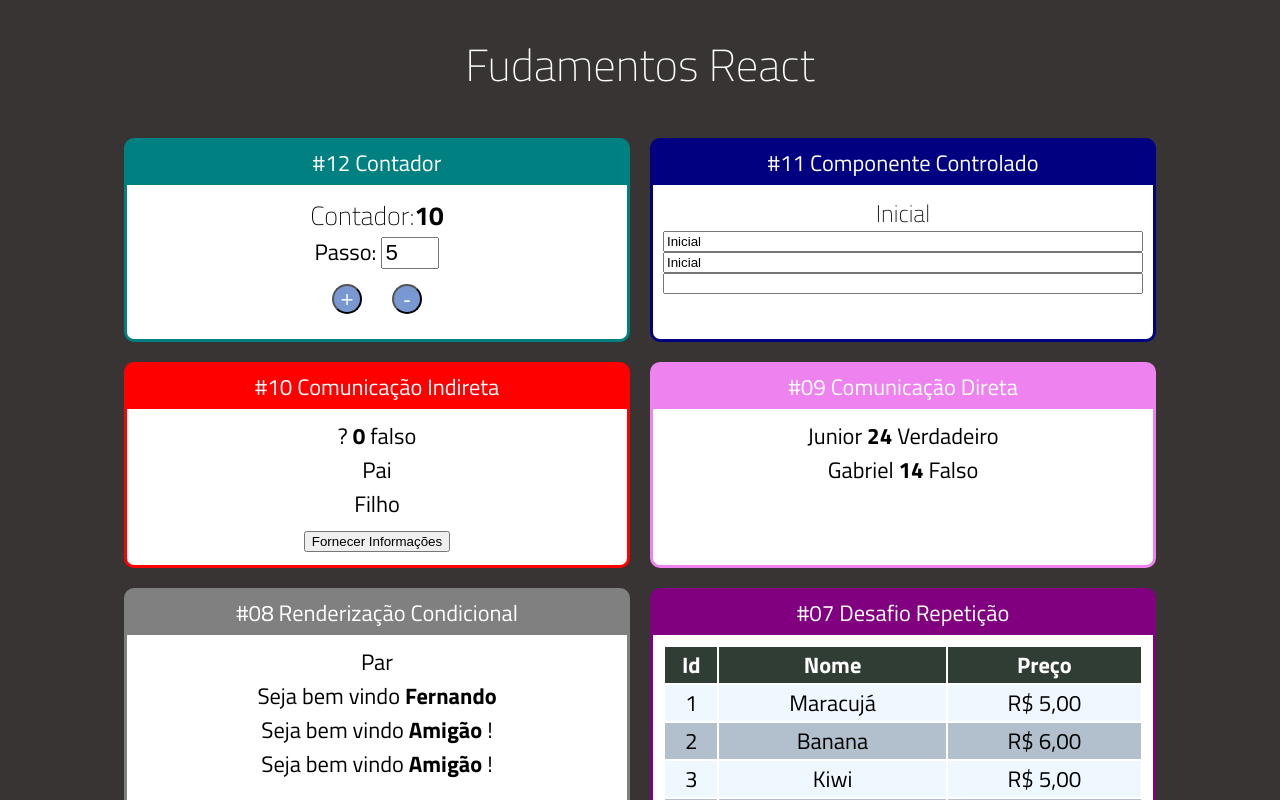
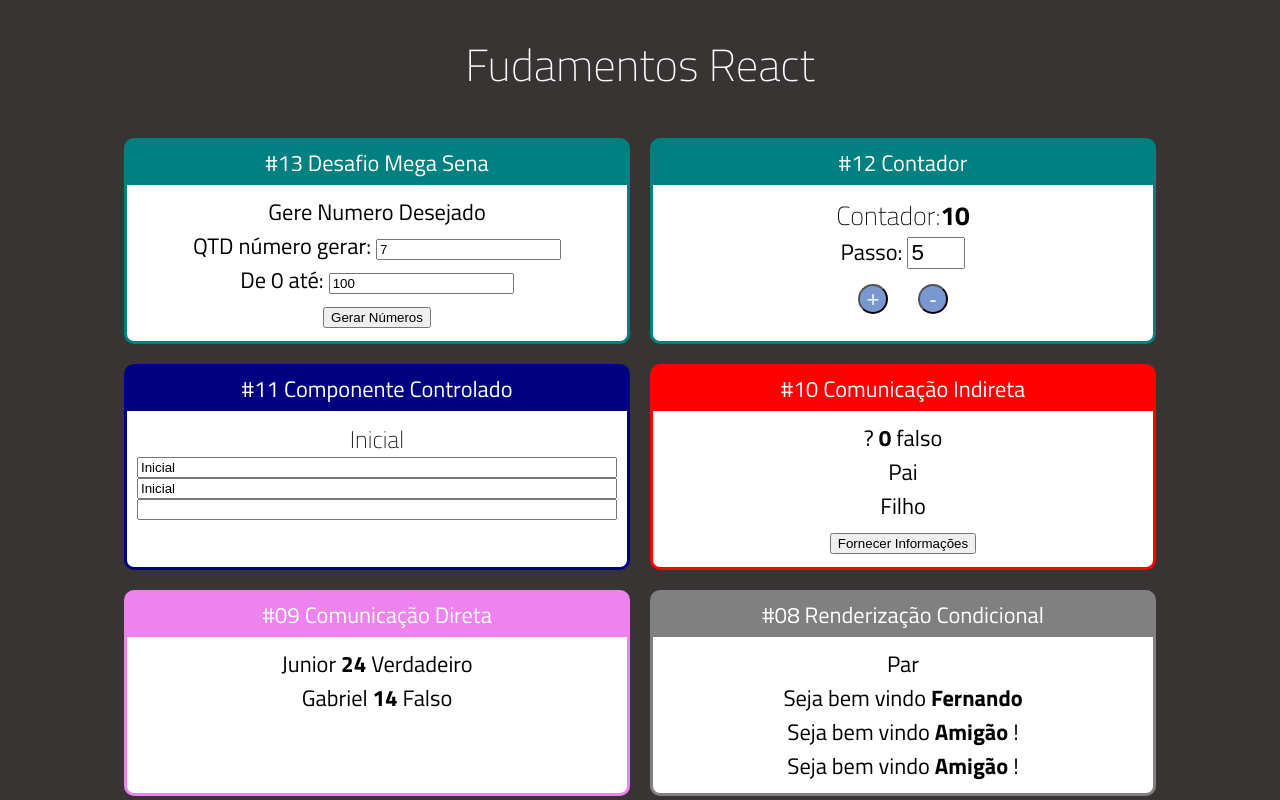
Before and after one commit to caiquewin/LearnReact, a React (Create React App) app: page / in a window 1280 px wide. Shown: the top 800 px of the page. Built offline with nearby package versions, Linux system fonts and the light colour scheme.

Commit message:
adicionando o desafio mega-sena

```diff
--- a/src/App.jsx
+++ b/src/App.jsx
@@ -15,7 +15,8 @@
 import Aleatorio from "./components/basico/Aleatorio";
 import Familia from "./components/basico/Familia";
 import FamiliaMembro from "./components/basico/FamiliaMembro";
-import Contador from './components/contador/Cotnador'
+import Contador from './components/contador/Contador'
+import MegaSena from "./components/megaSena/MegaSena"
 
 export default function App(props) {
   return (
@@ -23,6 +24,9 @@
       <h1>Fudamentos React</h1>
 
       <div className="Cards">
+      <Card titulo="#13 Desafio Mega Sena" color="teal">
+      <MegaSena/>
+        </Card>
 
       <Card titulo="#12 Contador" color="teal">
       <Contador numeroInicial={10}/>
--- /dev/null
+++ b/src/components/megaSena/MegaSena.jsx
@@ -0,0 +1,86 @@
+import React from "react";
+
+class MegaSena extends React.Component {
+  state = {
+    Numero: [],
+    TamanhoArry: 7,
+    NumeroMaximo: 100,
+  };
+  constructor(props) {
+    super(props);
+  }
+
+  tamanhoArry = (evento) => {
+    this.setState({
+      TamanhoArry: evento.target.value,
+    });
+  };
+  numeroMaximo = (evento) => {
+    this.setState({
+      NumeroMaximo: evento.target.value,
+    });
+  };
+  GerarNumero() {
+    const listaNumero = [];
+    if(this.state.TamanhoArry<this.state.NumeroMaximo || this.state.TamanhoArry==this.state.NumeroMaximo){
+        while (listaNumero.length < this.state.TamanhoArry) {
+          let numero = Math.floor(Math.random() * this.state.NumeroMaximo);
+          const validar = listaNumero.includes(numero);
+          if (!validar) {
+            listaNumero.push(numero);
+          }
+        }
+          listaNumero.sort((a, b) => a - b);
+          this.setState({ Numero: listaNumero });
+    }else{
+        alert('Numero de geraar não pode ser maior que "De 0 ate :"')
+    }
+  }
+
+  render() {
+    return (
+      <div>
+        {this.state.Numero.length > 0 ? (
+            <>
+            Números Sorteados:
+            <div
+            style={{
+                display: "flex",
+                justifyContent: "space-around",
+            }}
+            >
+            {this.state.Numero.map((e, index) => {
+                return <div key={e}>{e}</div>;
+            })}
+          </div>
+            </>
+        ) : (
+          <>Gere Numero Desejado</>
+        )}
+        <label>
+          <div>
+            <label htmlFor="Numeros ">QTD número gerar: </label>
+            <input
+              id="numeroInput"
+              type="number"
+              value={this.state.TamanhoArry}
+              onChange={this.tamanhoArry}
+            />
+            <div>
+              <label htmlFor="NumeroMaximo ">De 0 até: </label>
+              <input
+                id="NumeroMaximo"
+                type="number"
+                value={this.state.NumeroMaximo}
+                onChange={this.numeroMaximo}
+              />
+            </div>
+            <button onClick={(_) => this.GerarNumero()}>Gerar Números</button>
+          </div>
+        </label>
+      </div>
+    );
+  }
+}
+
+export default MegaSena;
```
Also changed, not shown: src/components/contador/PassoForm.jsx (+8 -6 lines), src/components/contador/Contador.jsx (renamed from src/components/contador/Cotnador.jsx).
